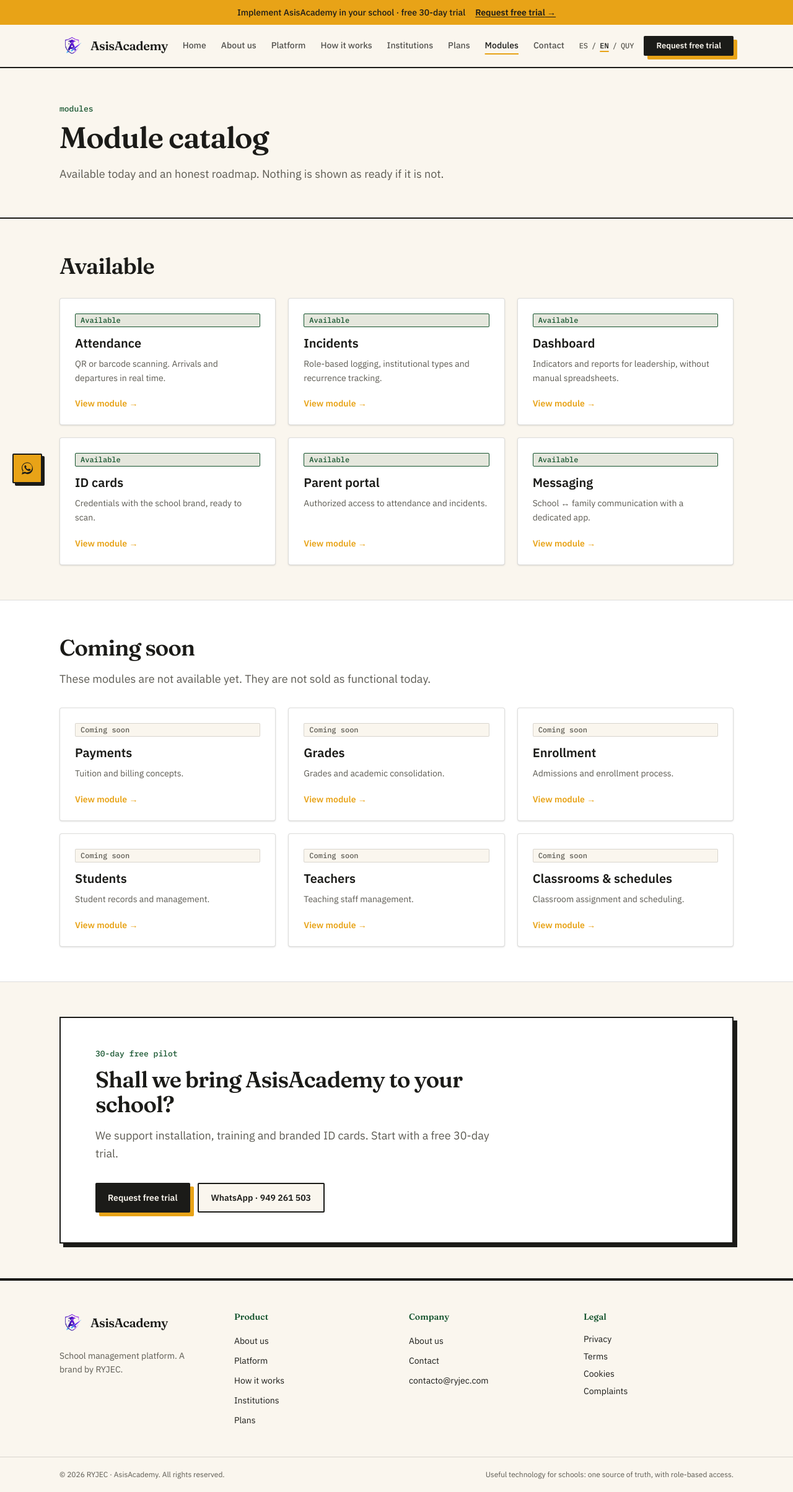
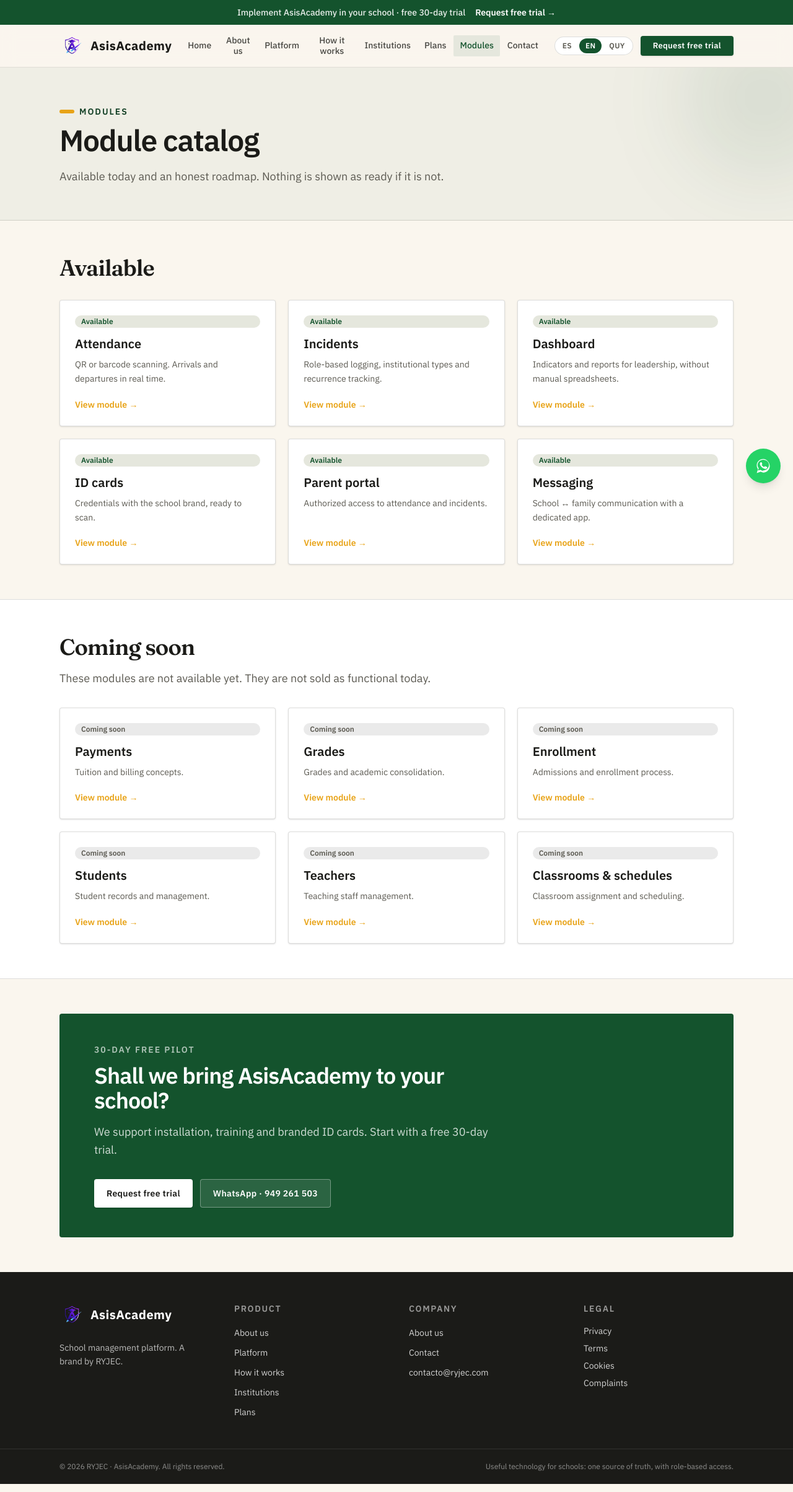
Before and after one commit to AndreMendezCisneros/siteweb_ay, a Next.js app: page /en/modulos in a window 1280 px wide. Shown: the whole page at 62% size. Built offline with nearby package versions, Linux system fonts and the light colour scheme.

Commit message:
Revert "Rebuild chrome with square ink frames, amber bar and a left WhatsApp button."
This reverts commit 0dc279576e220af0bba5ac66c241976c83eae0e0.

```diff
--- a/src/components/brand/Logo.tsx
+++ b/src/components/brand/Logo.tsx
@@ -3,6 +3,7 @@
 
 export function Logo({
   className = "",
+  light = false,
   href = "/",
 }: {
   className?: string;
@@ -12,7 +13,7 @@
   return (
     <Link
       href={href}
-      className={`inline-flex shrink-0 items-center gap-2.5 focus-visible:outline focus-visible:outline-2 focus-visible:outline-offset-2 focus-visible:outline-ink ${className}`}
+      className={`inline-flex shrink-0 items-center gap-2.5 focus-visible:outline focus-visible:outline-2 focus-visible:outline-offset-2 focus-visible:outline-primary ${className}`}
       aria-label="AsisAcademy — Inicio"
     >
       <Image
@@ -23,7 +24,13 @@
         className="h-10 w-10 object-contain"
         priority
       />
-      <span className="font-display text-xl font-semibold tracking-tight text-ink">AsisAcademy</span>
+      <span
+        className={`font-[family-name:var(--font-syne)] text-xl font-bold tracking-[0.02em] ${
+          light ? "text-white" : "text-ink"
+        }`}
+      >
+        AsisAcademy
+      </span>
     </Link>
   );
 }
--- a/src/components/home/CtaBand.tsx
+++ b/src/components/home/CtaBand.tsx
@@ -10,20 +10,22 @@
   return (
     <section className="py-10 sm:py-12 lg:py-14">
       <Container>
-        <div className="border-2 border-ink bg-surface px-6 py-12 shadow-[6px_6px_0_0_var(--ink)] sm:px-10 lg:px-14">
+        <div className="overflow-hidden rounded-[var(--radius-lg)] bg-primary px-6 py-12 sm:px-10 lg:px-14">
           <div className="max-w-2xl">
-            <p className="kicker">{dict.cta.pilot}</p>
-            <h2 className="mt-3 font-display text-3xl font-semibold tracking-tight text-ink sm:text-4xl">
+            <p className="text-sm font-semibold uppercase tracking-[0.14em] text-white/65">
+              {dict.cta.pilot}
+            </p>
+            <h2 className="mt-3 font-[family-name:var(--font-syne)] text-3xl font-semibold tracking-tight text-white sm:text-4xl">
               {dict.cta.bandTitle}
             </h2>
-            <p className="mt-4 text-lg leading-relaxed text-muted">{dict.cta.bandDescription}</p>
+            <p className="mt-4 text-lg leading-relaxed text-white/80">{dict.cta.bandDescription}</p>
             <div className="mt-8 flex flex-col gap-3 sm:flex-row">
-              <Button href={`/${locale}/contacto`} variant="primary">
+              <Button href={`/${locale}/contacto`} variant="onDark">
                 {dict.cta.primary}
               </Button>
               <a
                 href={wa}
-                className="inline-flex items-center justify-center gap-2 rounded-[2px] border-2 border-ink bg-background px-5 py-3 text-sm font-semibold text-ink transition hover:bg-accent focus-visible:outline focus-visible:outline-2 focus-visible:outline-offset-2 focus-visible:outline-ink"
+                className="inline-flex items-center justify-center gap-2 rounded-[var(--radius-md)] border border-white/35 bg-white/10 px-5 py-3 text-sm font-semibold tracking-wide text-white transition hover:bg-white/20 focus-visible:outline focus-visible:outline-2 focus-visible:outline-offset-2 focus-visible:outline-white"
               >
                 WhatsApp · 949 261 503
               </a>
--- a/src/components/layout/AnnouncementBar.tsx
+++ b/src/components/layout/AnnouncementBar.tsx
@@ -10,12 +10,12 @@
   href: string;
 }) {
   return (
-    <div className="bg-accent text-ink">
+    <div className="bg-primary text-white">
       <div className="mx-auto flex max-w-[var(--container)] flex-col items-center justify-center gap-2 px-5 py-2.5 text-center text-sm sm:flex-row sm:gap-4">
-        <p className="font-medium">{text}</p>
+        <p className="font-medium text-white/90">{text}</p>
         <Link
           href={href}
-          className="font-semibold underline decoration-ink decoration-1 underline-offset-2 hover:decoration-2 focus-visible:outline focus-visible:outline-2 focus-visible:outline-offset-2 focus-visible:outline-ink"
+          className="font-semibold text-white underline-offset-2 hover:underline focus-visible:outline focus-visible:outline-2 focus-visible:outline-offset-2 focus-visible:outline-white"
         >
           {cta} →
         </Link>
--- a/src/components/layout/Footer.tsx
+++ b/src/components/layout/Footer.tsx
@@ -11,18 +11,20 @@
   }
 
   return (
-    <footer className="mt-auto border-t-4 border-ink bg-background text-ink">
+    <footer className="mt-auto border-t border-border bg-ink text-white">
       <Container className="grid gap-10 py-12 sm:grid-cols-2 lg:grid-cols-4">
         <div>
-          <Logo href={`/${locale}`} />
-          <p className="mt-4 max-w-xs text-sm leading-relaxed text-muted">{footer.tagline}</p>
+          <Logo light href={`/${locale}`} />
+          <p className="mt-4 max-w-xs text-sm leading-relaxed text-white/70">{footer.tagline}</p>
         </div>
         <div>
-          <h2 className="font-display text-sm font-semibold text-accent-2">{footer.product}</h2>
+          <h2 className="text-sm font-semibold uppercase tracking-[0.12em] text-white/55">
+            {footer.product}
+          </h2>
           <ul className="mt-4 space-y-2">
             {nav.slice(1, 6).map((link) => (
               <li key={link.href}>
-                <Link href={localized(link.href)} className="text-sm text-ink hover:underline hover:decoration-accent hover:decoration-2 hover:underline-offset-4">
+                <Link href={localized(link.href)} className="text-sm text-white/80 hover:text-white">
                   {link.label}
                 </Link>
               </li>
@@ -30,53 +32,57 @@
           </ul>
         </div>
         <div>
-          <h2 className="font-display text-sm font-semibold text-accent-2">{footer.company}</h2>
+          <h2 className="text-sm font-semibold uppercase tracking-[0.12em] text-white/55">
+            {footer.company}
+          </h2>
           <ul className="mt-4 space-y-2">
             <li>
-              <Link href={localized("/nosotros")} className="text-sm text-ink hover:underline hover:decoration-accent hover:decoration-2 hover:underline-offset-4">
+              <Link href={localized("/nosotros")} className="text-sm text-white/80 hover:text-white">
                 {dict.nav.find((n) => n.href === "/nosotros")?.label}
               </Link>
             </li>
             <li>
-              <Link href={localized("/contacto")} className="text-sm text-ink hover:underline hover:decoration-accent hover:decoration-2 hover:underline-offset-4">
+              <Link href={localized("/contacto")} className="text-sm text-white/80 hover:text-white">
                 {dict.nav.find((n) => n.href === "/contacto")?.label}
               </Link>
             </li>
             <li>
-              <a href={`mailto:${site.emails.contact}`} className="text-sm text-ink hover:underline hover:decoration-accent hover:decoration-2 hover:underline-offset-4">
+              <a href={`mailto:${site.emails.contact}`} className="text-sm text-white/80 hover:text-white">
                 {site.emails.contact}
               </a>
             </li>
           </ul>
         </div>
         <div>
-          <h2 className="font-display text-sm font-semibold text-accent-2">{footer.legal}</h2>
+          <h2 className="text-sm font-semibold uppercase tracking-[0.12em] text-white/55">
+            {footer.legal}
+          </h2>
           <ul className="mt-4 space-y-2 text-sm">
             <li>
-              <Link href={localized("/legal/privacidad")} className="text-ink hover:underline hover:decoration-accent hover:decoration-2 hover:underline-offset-4">
+              <Link href={localized("/legal/privacidad")} className="text-white/80 hover:text-white">
                 {footer.privacy}
               </Link>
             </li>
             <li>
-              <Link href={localized("/legal/terminos")} className="text-ink hover:underline hover:decoration-accent hover:decoration-2 hover:underline-offset-4">
+              <Link href={localized("/legal/terminos")} className="text-white/80 hover:text-white">
                 {footer.terms}
               </Link>
             </li>
             <li>
-              <Link href={localized("/legal/cookies")} className="text-ink hover:underline hover:decoration-accent hover:decoration-2 hover:underline-offset-4">
+              <Link href={localized("/legal/cookies")} className="text-white/80 hover:text-white">
                 {footer.cookies}
               </Link>
             </li>
             <li>
-              <Link href={localized("/legal/reclamaciones")} className="text-ink hover:underline hover:decoration-accent hover:decoration-2 hover:underline-offset-4">
+              <Link href={localized("/legal/reclamaciones")} className="text-white/80 hover:text-white">
                 {footer.claims}
               </Link>
             </li>
           </ul>
         </div>
       </Container>
-      <div className="border-t border-border">
-        <Container className="flex flex-col gap-2 py-5 text-xs text-muted sm:flex-row sm:justify-between">
+      <div className="border-t border-white/10">
+        <Container className="flex flex-col gap-2 py-5 text-xs text-white/50 sm:flex-row sm:justify-between">
           <p>
             © {new Date().getFullYear()} {site.parentBrand} · {site.name}. {footer.rights}
           </p>
--- a/src/components/layout/Header.tsx
+++ b/src/components/layout/Header.tsx
@@ -60,11 +60,11 @@
   }
 
   return (
-    <header className="sticky top-0 z-50 border-b-2 border-ink bg-background">
+    <header className="sticky top-0 z-50 border-b border-border/70 bg-background/90 backdrop-blur-md">
       <Container className="flex h-16 items-center justify-between gap-4 lg:h-[4.25rem]">
         <Logo className="shrink-0" href={`/${locale}`} />
 
-        <nav className="hidden max-w-[44rem] flex-1 items-center justify-center gap-4 xl:flex" aria-label="Principal">
+        <nav className="hidden max-w-[44rem] flex-1 items-center justify-center gap-0.5 xl:flex" aria-label="Principal">
           {nav.map((link) => {
             const target = localized(link.href);
             const active =
@@ -73,10 +73,10 @@
               <Link
                 key={link.href}
                 href={target}
-                className={`px-1 py-2 text-center text-sm font-medium leading-tight transition-colors focus-visible:outline focus-visible:outline-2 focus-visible:outline-offset-2 focus-visible:outline-ink ${
+                className={`rounded-[var(--radius-sm)] px-2.5 py-2 text-center text-sm font-medium leading-tight transition-colors focus-visible:outline focus-visible:outline-2 focus-visible:outline-offset-2 focus-visible:outline-primary ${
                   active
-                    ? "text-ink underline decoration-accent decoration-2 underline-offset-8"
-                    : "text-ink/75 hover:text-ink"
+                    ? "bg-primary-soft text-primary"
+                    : "text-foreground/80 hover:bg-primary-soft/70 hover:text-primary"
                 }`}
               >
                 {link.label}
@@ -85,7 +85,7 @@
           })}
         </nav>
 
-        <div className="hidden shrink-0 items-center gap-4 xl:flex">
+        <div className="hidden shrink-0 items-center gap-3 xl:flex">
           <LanguageToggle current={locale} />
           <Button
             href={localized("/contacto")}
@@ -96,12 +96,12 @@
           </Button>
         </div>
 
-        <div className="flex items-center gap-3 xl:hidden">
+        <div className="flex items-center gap-2 xl:hidden">
           <LanguageToggle current={locale} />
           <button
             ref={toggleRef}
             type="button"
-            className="inline-flex h-10 w-10 items-center justify-center rounded-[2px] border-2 border-ink text-ink"
+            className="inline-flex h-10 w-10 items-center justify-center rounded-[var(--radius-sm)] border border-border text-ink"
             aria-expanded={open}
             aria-controls={menuId}
             onClick={() => setOpen((v) => !v)}
@@ -129,14 +129,14 @@
       </Container>
 
       {open ? (
-        <div id={menuId} className="border-t-2 border-ink bg-surface xl:hidden">
+        <div id={menuId} className="border-t border-border bg-surface xl:hidden">
           <Container className="flex flex-col gap-1 py-4">
             {nav.map((link, index) => (
               <Link
                 key={link.href}
                 ref={index === 0 ? firstLinkRef : undefined}
                 href={localized(link.href)}
-                className="rounded-[2px] px-3 py-3 text-base font-medium text-ink hover:bg-accent/30"
+                className="rounded-[var(--radius-sm)] px-3 py-3 text-base font-medium text-foreground hover:bg-primary-soft"
               >
                 {link.label}
               </Link>
--- a/src/components/layout/LanguageToggle.tsx
+++ b/src/components/layout/LanguageToggle.tsx
@@ -10,26 +10,21 @@
   const rest = pathname.replace(/^\/(es|en|quy)(?=\/|$)/, "") || "";
 
   return (
-    <div className="flex items-center gap-1.5 font-mono text-xs font-medium" aria-label="Idioma / Language">
-      {locales.map((locale, index) => (
-        <span key={locale} className="flex items-center gap-1.5">
-          {index > 0 ? (
-            <span className="text-muted" aria-hidden>
-              /
-            </span>
-          ) : null}
+    <div
+      className="flex items-center gap-0.5 rounded-full border border-border bg-surface p-0.5 text-xs font-semibold"
+      aria-label="Idioma / Language"
+    >
+      {locales.map((locale) => (
         <Link
+          key={locale}
           href={`/${locale}${rest}`}
           aria-current={current === locale ? "true" : undefined}
-            className={`uppercase transition focus-visible:outline focus-visible:outline-2 focus-visible:outline-offset-2 focus-visible:outline-ink ${
-              current === locale
-                ? "text-ink underline decoration-accent decoration-2 underline-offset-4"
-                : "text-muted hover:text-ink"
+          className={`rounded-full px-2.5 py-1 uppercase tracking-wide transition focus-visible:outline focus-visible:outline-2 focus-visible:outline-offset-1 focus-visible:outline-primary ${
+            current === locale ? "bg-primary text-white" : "text-muted hover:text-primary"
           }`}
         >
           {locale}
         </Link>
-        </span>
       ))}
     </div>
   );
--- a/src/components/layout/PageHero.tsx
+++ b/src/components/layout/PageHero.tsx
@@ -10,10 +10,19 @@
   description?: string;
 }) {
   return (
-    <section className="border-b-2 border-ink bg-background">
-      <Container className="py-10 sm:py-12 lg:py-14">
-        {eyebrow ? <p className="kicker">{eyebrow}</p> : null}
-        <h1 className="mt-3 max-w-3xl font-display text-4xl font-semibold tracking-tight text-ink sm:text-5xl">
+    <section className="relative overflow-hidden border-b border-border bg-primary-soft/50">
+      <div
+        className="absolute -right-20 -top-20 h-64 w-64 rounded-full bg-primary/10 blur-3xl"
+        aria-hidden
+      />
+      <Container className="relative py-10 sm:py-12 lg:py-14">
+        {eyebrow ? (
+          <p className="inline-flex items-center gap-2 text-sm font-semibold uppercase tracking-[0.14em] text-primary-hover">
+            <span className="h-1.5 w-6 rounded-full bg-accent" aria-hidden />
+            {eyebrow}
+          </p>
+        ) : null}
+        <h1 className="mt-3 max-w-3xl font-[family-name:var(--font-syne)] text-4xl font-semibold tracking-tight text-ink sm:text-5xl">
           {title}
         </h1>
         {description ? (
--- a/src/components/layout/WhatsAppFloat.tsx
+++ b/src/components/layout/WhatsAppFloat.tsx
@@ -15,9 +15,9 @@
       target="_blank"
       rel="noopener noreferrer"
       aria-label={label}
-      className="fixed bottom-5 left-5 z-40 flex h-12 w-12 items-center justify-center rounded-[2px] border-2 border-ink bg-accent text-ink shadow-[4px_4px_0_0_var(--ink)] transition hover:translate-x-[2px] hover:translate-y-[2px] hover:shadow-[2px_2px_0_0_var(--ink)] focus-visible:outline focus-visible:outline-2 focus-visible:outline-offset-2 focus-visible:outline-ink"
+      className="wsp-float fixed bottom-5 right-5 z-40 flex h-14 w-14 items-center justify-center rounded-full bg-[#25D366] text-white shadow-lg transition hover:scale-105 focus-visible:outline focus-visible:outline-2 focus-visible:outline-offset-2 focus-visible:outline-[#25D366]"
     >
-      <svg viewBox="0 0 32 32" className="h-6 w-6 fill-current" aria-hidden>
+      <svg viewBox="0 0 32 32" className="h-7 w-7 fill-current" aria-hidden>
         <path d="M16 3C9.4 3 4 8.3 4 14.9c0 2.6.8 5 2.3 7L4 29l7.3-2.3c1.9 1 3.9 1.5 4.7 1.5 6.6 0 12-5.3 12-11.9S22.6 3 16 3zm0 21.8c-1.6 0-3.5-.5-5-1.4l-.4-.2-4.3 1.4 1.4-4.2-.3-.4c-1.2-1.7-1.9-3.7-1.9-5.7 0-5.4 4.7-9.8 10.5-9.8s10.5 4.4 10.5 9.8-4.7 9.9-10.5 9.9zm5.8-7.3c-.3-.2-1.9-.9-2.2-1-.3-.1-.5-.2-.7.2-.2.3-.8 1-.9 1.2-.2.2-.3.2-.6.1-.3-.2-1.3-.5-2.5-1.6-.9-.8-1.6-1.8-1.7-2.1-.2-.3 0-.5.1-.6.1-.1.3-.4.5-.5.2-.2.2-.3.3-.5.1-.2.1-.4 0-.6-.1-.2-.7-1.7-1-2.4-.3-.6-.5-.5-.7-.5h-.6c-.2 0-.6.1-.9.4-.3.3-1.1 1.1-1.1 2.7s1.2 3.1 1.3 3.3c.2.2 2.3 3.6 5.7 5 .8.3 1.4.5 1.9.7.8.2 1.5.2 2.1.1.6-.1 1.9-.8 2.2-1.6.3-.8.3-1.4.2-1.6-.1-.1-.3-.2-.6-.4z" />
       </svg>
     </a>
--- a/src/components/ui/Button.tsx
+++ b/src/components/ui/Button.tsx
@@ -5,17 +5,17 @@
 
 const variants: Record<Variant, string> = {
   primary:
-    "bg-ink text-background shadow-[6px_6px_0_0_var(--accent)] hover:translate-x-[3px] hover:translate-y-[3px] hover:bg-accent hover:text-ink hover:shadow-[3px_3px_0_0_var(--ink)] focus-visible:outline-ink",
+    "bg-primary text-white hover:bg-primary-hover focus-visible:outline-primary shadow-sm",
   secondary:
-    "bg-background text-ink border-2 border-ink hover:bg-accent hover:text-ink focus-visible:outline-ink",
+    "bg-transparent text-primary border border-border hover:border-primary hover:bg-primary-soft focus-visible:outline-primary",
   ghost:
-    "bg-transparent text-ink border-2 border-transparent hover:border-ink focus-visible:outline-ink",
+    "bg-transparent text-ink hover:bg-primary-soft focus-visible:outline-primary",
   onDark:
-    "bg-background text-ink border-2 border-ink hover:bg-accent focus-visible:outline-ink",
+    "bg-white text-ink hover:bg-primary-soft focus-visible:outline-white shadow-sm",
 };
 
 const base =
-  "inline-flex items-center justify-center gap-2 rounded-[2px] px-5 py-3 text-sm font-semibold transition duration-150 focus-visible:outline focus-visible:outline-2 focus-visible:outline-offset-2 disabled:opacity-60";
+  "inline-flex items-center justify-center gap-2 rounded-[var(--radius-md)] px-5 py-3 text-sm font-semibold tracking-wide transition-colors duration-200 focus-visible:outline focus-visible:outline-2 focus-visible:outline-offset-2 disabled:opacity-60";
 
 type ButtonProps = {
   children: ReactNode;
--- a/src/components/ui/StatusBadge.tsx
+++ b/src/components/ui/StatusBadge.tsx
@@ -11,10 +11,10 @@
 
   return (
     <span
-      className={`inline-flex items-center rounded-[2px] border px-2 py-0.5 font-mono text-xs font-medium ${
+      className={`inline-flex items-center rounded-full px-2.5 py-0.5 text-xs font-semibold ${
         isAvailable
-          ? "border-accent-2 bg-primary-soft text-accent-2"
-          : "border-border bg-background text-muted"
+          ? "bg-primary-soft text-primary"
+          : "bg-border/60 text-muted"
       }`}
     >
       {isAvailable ? availableLabel : comingLabel}
```
Lines whose indentation alone changed are shown as unchanged.
